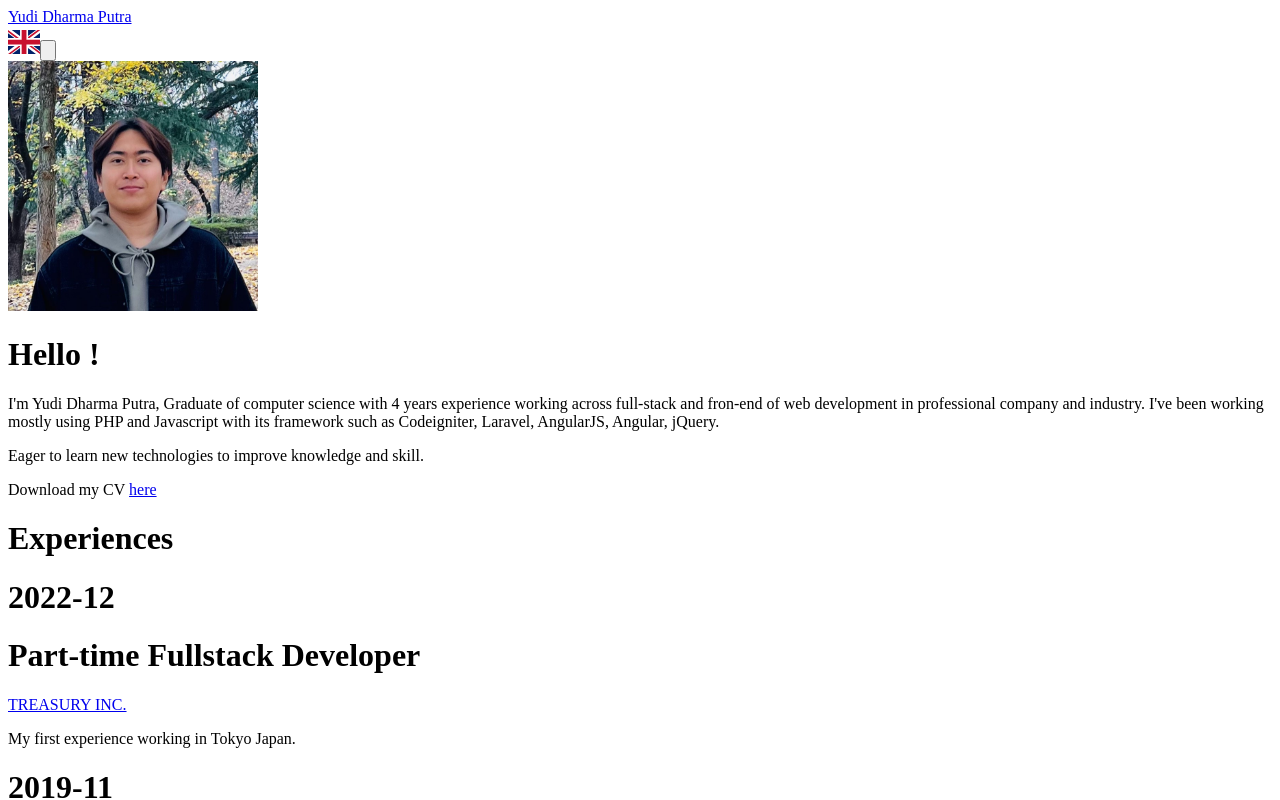
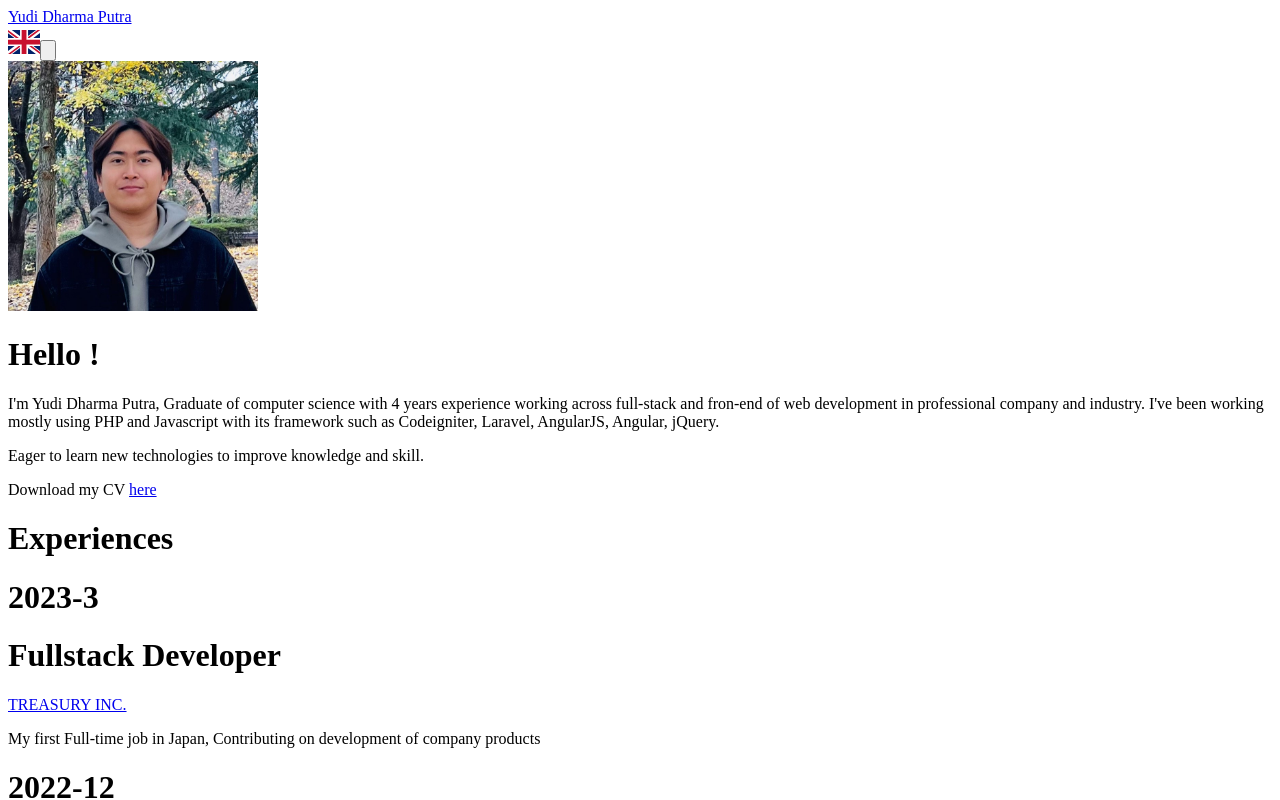
Before and after one commit to cokyudi/yudi-simple-portfolio, a Next.js app: page / in a window 1280 px wide. Shown: the top 800 px of the page. Built offline with nearby package versions, Linux system fonts and the light colour scheme.

Commit message:
update experience

```diff
--- a/constants/data.js
+++ b/constants/data.js
@@ -19,6 +19,13 @@ const userData = {
       currentProjectUrl: "https://tailwindmasterkit.com",
     },
     experience: [
+      {
+        title: "Fullstack Developer",
+        company: "TREASURY INC.",
+        year: "2023-3",
+        companyLink: "https://www.treasury.jp/",
+        desc: "My first Full-time job in Japan, Contributing on development of company products",
+      },
       {
         title: "Part-time Fullstack Developer",
         company: "TREASURY INC.",
```
